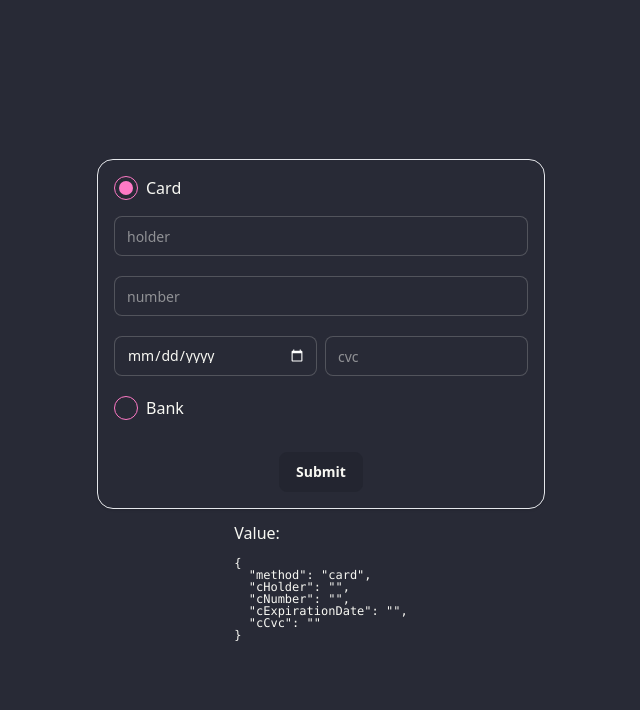
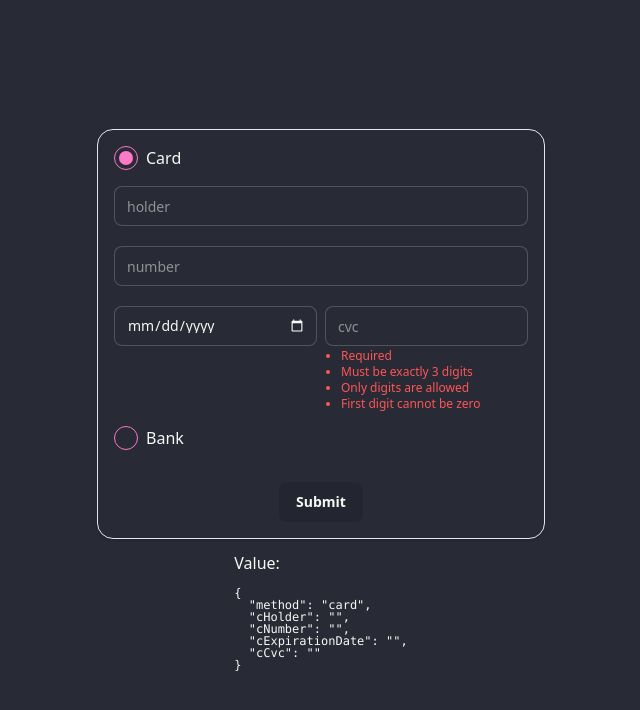
Before and after one commit to imilen/angular-forms-example, an Angular app: page / in a window 1280 px wide. Shown: the top 710 px of the page, without its empty margins (319-959 px from the left). Built offline with nearby package versions, Linux system fonts and the light colour scheme.

Commit message:
style(payment-card-form): show cvc rules as neutral before field is touched

```diff
--- a/src/app/payment-form/payment-card-form/payment-card-form.html
+++ b/src/app/payment-form/payment-card-form/payment-card-form.html
@@ -84,15 +84,15 @@
       placeholder="cvc"
       [formField]="cvc" />
     <ul class="ml-16 list-disc">
-      @if (cvc().dirty() || cvc().touched()) {
       @for (item of cart.CVC_RULES; track item.kind) {
+        @let showCvcRules = !(cvc().dirty() || cvc().touched());
         <li
+          [class.text-neutral]="showCvcRules"
           [class.text-success]="!validation.findError(cvc, item.kind)"
           [class.text-error]="validation.findError(cvc, item.kind)">
           {{ item.message }}
         </li>
       }
-      }
     </ul>
   </div>
 </div>
```
Lines whose indentation alone changed are shown as unchanged.
